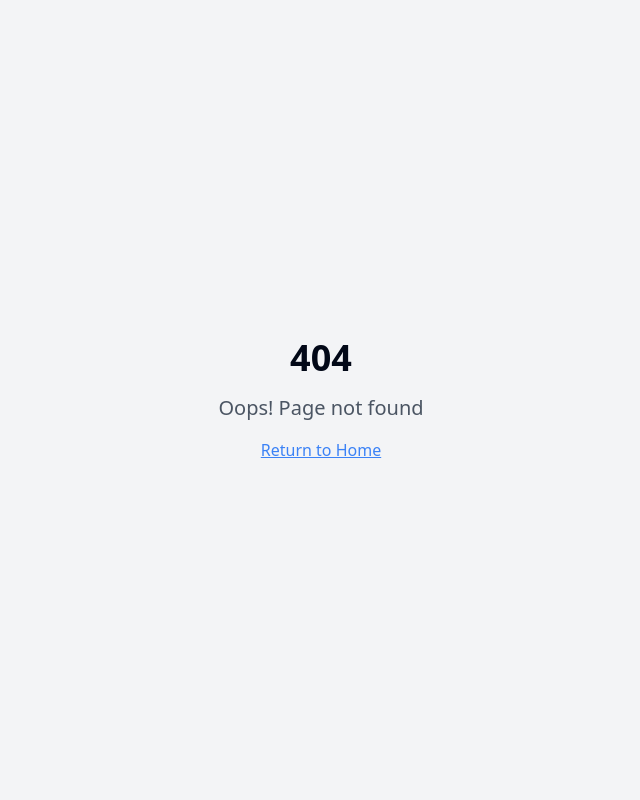
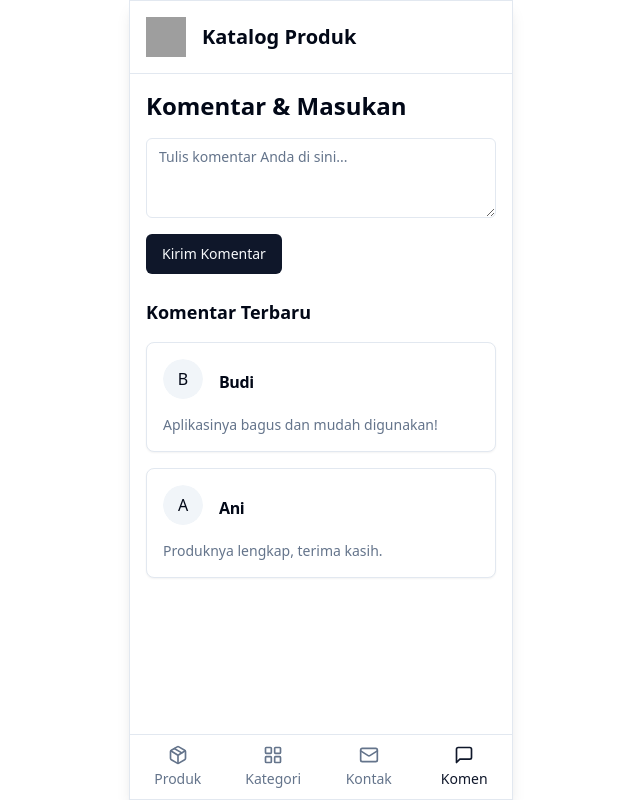
Before and after one commit to rickyafrezil23-debug/katalog-produk-glen, a React (Vite) app: page /comments in a window 1280 px wide. Before the commit this address had no page. Shown: the whole page, without its empty margins (319-959 px from the left). Built offline with nearby package versions, Linux system fonts and the light colour scheme; grey boxes are pictures that could not be loaded.

Commit message:
[dyad] Membuat UI katalog produk - wrote 8 file(s), deleted 3 file(s)

```diff
--- a/src/App.tsx
+++ b/src/App.tsx
@@ -3,8 +3,12 @@ import { Toaster as Sonner } from "@/components/ui/sonner";
 import { TooltipProvider } from "@/components/ui/tooltip";
 import { QueryClient, QueryClientProvider } from "@tanstack/react-query";
 import { BrowserRouter, Routes, Route } from "react-router-dom";
-import Index from "./pages/Index";
 import NotFound from "./pages/NotFound";
+import { Layout } from "./components/Layout";
+import Products from "./pages/Products";
+import Categories from "./pages/Categories";
+import Contact from "./pages/Contact";
+import Comments from "./pages/Comments";
 
 const queryClient = new QueryClient();
 
@@ -15,8 +19,12 @@ const App = () => (
       <Sonner />
       <BrowserRouter>
         <Routes>
-          <Route path="/" element={<Index />} />
-          {/* ADD ALL CUSTOM ROUTES ABOVE THE CATCH-ALL "*" ROUTE */}
+          <Route element={<Layout />}>
+            <Route path="/" element={<Products />} />
+            <Route path="/categories" element={<Categories />} />
+            <Route path="/contact" element={<Contact />} />
+            <Route path="/comments" element={<Comments />} />
+          </Route>
           <Route path="*" element={<NotFound />} />
         </Routes>
       </BrowserRouter>
--- /dev/null
+++ b/src/components/BottomNav.tsx
@@ -0,0 +1,34 @@
+import { NavLink } from "react-router-dom";
+import { Package, LayoutGrid, Mail, MessageSquare } from "lucide-react";
+import { cn } from "@/lib/utils";
+
+const navItems = [
+  { href: "/", icon: Package, label: "Produk" },
+  { href: "/categories", icon: LayoutGrid, label: "Kategori" },
+  { href: "/contact", icon: Mail, label: "Kontak" },
+  { href: "/comments", icon: MessageSquare, label: "Komen" },
+];
+
+export const BottomNav = () => {
+  return (
+    <nav className="absolute bottom-0 left-0 right-0 border-t bg-background">
+      <div className="flex h-16 justify-around">
+        {navItems.map((item) => (
+          <NavLink
+            key={item.href}
+            to={item.href}
+            className={({ isActive }) =>
+              cn(
+                "flex flex-1 flex-col items-center justify-center gap-1 text-sm text-muted-foreground",
+                isActive && "text-primary",
+              )
+            }
+          >
+            <item.icon className="h-5 w-5" />
+            <span>{item.label}</span>
+          </NavLink>
+        ))}
+      </div>
+    </nav>
+  );
+};
--- /dev/null
+++ b/src/components/Header.tsx
@@ -0,0 +1,8 @@
+export const Header = () => {
+  return (
+    <header className="flex items-center gap-4 border-b p-4">
+      <img src="/placeholder.svg" alt="Company Logo" className="h-10 w-10" />
+      <h1 className="text-xl font-bold">Katalog Produk</h1>
+    </header>
+  );
+};
--- /dev/null
+++ b/src/components/Layout.tsx
@@ -0,0 +1,15 @@
+import { Header } from "./Header";
+import { BottomNav } from "./BottomNav";
+import { Outlet } from "react-router-dom";
+
+export function Layout() {
+  return (
+    <div className="relative mx-auto flex h-screen max-w-sm flex-col border bg-background shadow-lg">
+      <Header />
+      <main className="flex-1 overflow-y-auto p-4 pb-20">
+        <Outlet />
+      </main>
+      <BottomNav />
+    </div>
+  );
+}
--- a/src/components/made-with-dyad.tsx
+++ /dev/null
@@ -1,14 +0,0 @@
-export const MadeWithDyad = () => {
-  return (
-    <div className="p-4 text-center">
-      <a
-        href="https://www.dyad.sh/"
-        target="_blank"
-        rel="noopener noreferrer"
-        className="text-sm text-gray-500 hover:text-gray-700 dark:text-gray-400 dark:hover:text-gray-200"
-      >
-        Made with Dyad
-      </a>
-    </div>
-  );
-};
--- /dev/null
+++ b/src/pages/Categories.tsx
@@ -0,0 +1,34 @@
+import {
+  Card,
+  CardContent,
+  CardHeader,
+  CardTitle,
+} from "@/components/ui/card";
+import { ChevronRight } from "lucide-react";
+
+const mockCategories = ["Elektronik", "Fashion", "Perabotan", "Otomotif"];
+
+const Categories = () => {
+  return (
+    <div>
+      <h2 className="mb-4 text-2xl font-bold">Kategori Produk</h2>
+      <Card>
+        <CardContent className="p-0">
+          <ul className="divide-y">
+            {mockCategories.map((category) => (
+              <li
+                key={category}
+                className="flex cursor-pointer items-center justify-between p-4 hover:bg-accent"
+              >
+                <span>{category}</span>
+                <ChevronRight className="h-4 w-4 text-muted-foreground" />
+              </li>
+            ))}
+          </ul>
+        </CardContent>
+      </Card>
+    </div>
+  );
+};
+
+export default Categories;
--- /dev/null
+++ b/src/pages/Comments.tsx
@@ -0,0 +1,58 @@
+import { Button } from "@/components/ui/button";
+import { Textarea } from "@/components/ui/textarea";
+import {
+  Card,
+  CardContent,
+  CardDescription,
+  CardHeader,
+  CardTitle,
+} from "@/components/ui/card";
+import { Avatar, AvatarFallback, AvatarImage } from "@/components/ui/avatar";
+
+const mockComments = [
+  {
+    user: "Budi",
+    comment: "Aplikasinya bagus dan mudah digunakan!",
+  },
+  {
+    user: "Ani",
+    comment: "Produknya lengkap, terima kasih.",
+  },
+];
+
+const Comments = () => {
+  return (
+    <div className="space-y-6">
+      <div>
+        <h2 className="mb-4 text-2xl font-bold">Komentar & Masukan</h2>
+        <form className="space-y-4">
+          <Textarea placeholder="Tulis komentar Anda di sini..." />
+          <Button>Kirim Komentar</Button>
+        </form>
+      </div>
+      <div>
+        <h3 className="mb-4 text-lg font-semibold">Komentar Terbaru</h3>
+        <div className="space-y-4">
+          {mockComments.map((c, index) => (
+            <Card key={index}>
+              <CardHeader className="flex flex-row items-center gap-4 p-4">
+                <Avatar>
+                  <AvatarImage />
+                  <AvatarFallback>{c.user.charAt(0)}</AvatarFallback>
+                </Avatar>
+                <div>
+                  <CardTitle className="text-base">{c.user}</CardTitle>
+                </div>
+              </CardHeader>
+              <CardContent className="p-4 pt-0">
+                <p className="text-sm text-muted-foreground">{c.comment}</p>
+              </CardContent>
+            </Card>
+          ))}
+        </div>
+      </div>
+    </div>
+  );
+};
+
+export default Comments;
--- /dev/null
+++ b/src/pages/Contact.tsx
@@ -0,0 +1,31 @@
+import { Card, CardContent, CardHeader, CardTitle } from "@/components/ui/card";
+import { Phone, Mail, MapPin } from "lucide-react";
+
+const Contact = () => {
+  return (
+    <div>
+      <h2 className="mb-4 text-2xl font-bold">Kontak Kami</h2>
+      <Card>
+        <CardHeader>
+          <CardTitle>Informasi Kontak</CardTitle>
+        </CardHeader>
+        <CardContent className="space-y-4">
+          <div className="flex items-center gap-4">
+            <MapPin className="h-5 w-5 text-muted-foreground" />
+            <span>Jl. Jenderal Sudirman No. 123, Jakarta, Indonesia</span>
+          </div>
+          <div className="flex items-center gap-4">
+            <Phone className="h-5 w-5 text-muted-foreground" />
+            <span>(021) 123-4567</span>
+          </div>
+          <div className="flex items-center gap-4">
+            <Mail className="h-5 w-5 text-muted-foreground" />
+            <span>kontak@perusahaan.com</span>
+          </div>
+        </CardContent>
+      </Card>
+    </div>
+  );
+};
+
+export default Contact;
--- a/src/pages/Index.tsx
+++ /dev/null
@@ -1,19 +0,0 @@
-// Update this page (the content is just a fallback if you fail to update the page)
-
-import { MadeWithDyad } from "@/components/made-with-dyad";
-
-const Index = () => {
-  return (
-    <div className="min-h-screen flex items-center justify-center bg-gray-100">
-      <div className="text-center">
-        <h1 className="text-4xl font-bold mb-4">Welcome to Your Blank App</h1>
-        <p className="text-xl text-gray-600">
-          Start building your amazing project here!
-        </p>
-      </div>
-      <MadeWithDyad />
-    </div>
-  );
-};
-
-export default Index;
--- /dev/null
+++ b/src/pages/Products.tsx
@@ -0,0 +1,69 @@
+import {
+  Card,
+  CardContent,
+  CardDescription,
+  CardFooter,
+  CardHeader,
+  CardTitle,
+} from "@/components/ui/card";
+import { Badge } from "@/components/ui/badge";
+
+const mockProducts = [
+  {
+    id: 1,
+    name: "Smartphone Canggih",
+    category: "Elektronik",
+    price: "Rp 5.000.000",
+    spec: "RAM 8GB, ROM 128GB, Kamera 48MP",
+    image: "/placeholder.svg",
+  },
+  {
+    id: 2,
+    name: "Laptop Produktif",
+    category: "Elektronik",
+    price: "Rp 12.000.000",
+    spec: "Core i7, RAM 16GB, SSD 512GB",
+    image: "/placeholder.svg",
+  },
+  {
+    id: 3,
+    name: "Kemeja Katun",
+    category: "Fashion",
+    price: "Rp 250.000",
+    spec: "Bahan katun, Ukuran L, Warna Biru",
+    image: "/placeholder.svg",
+  },
+];
+
+const Products = () => {
+  return (
+    <div className="space-y-4">
+      <h2 className="text-2xl font-bold">Daftar Produk</h2>
+      {mockProducts.map((product) => (
+        <Card key={product.id}>
+          <CardHeader>
+            <div className="flex items-start gap-4">
+              <img
+                src={product.image}
+                alt={product.name}
+                className="h-20 w-20 rounded-md object-cover"
+              />
+              <div className="flex-1">
+                <CardTitle>{product.name}</CardTitle>
+                <CardDescription>{product.price}</CardDescription>
+              </div>
+            </div>
+          </CardHeader>
+          <CardContent>
+            <p className="text-sm text-muted-foreground">{product.spec}</p>
+          </CardContent>
+          <CardFooter>
+            <Badge>{product.category}</Badge>
+          </CardFooter>
+        </Card>
+      ))}
+    </div>
+  );
+};
+
+export default Products;
```
Also changed, not shown: src/App.css (deleted, +0 -42 lines).
